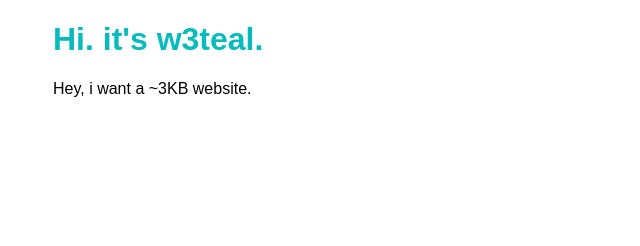
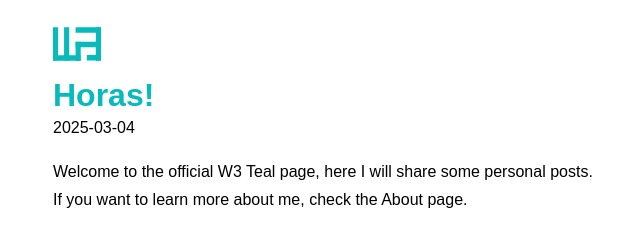
Before and after one commit to w3teal/3kb, a plain HTML site: page index.html in a window 1280 px wide. Shown: the whole page, without its empty margins (187-827 px from the left). Drawn offline with Linux system fonts and the light colour scheme.

Commit message:
More test

```diff
--- /dev/null
+++ b/assets/style.css
@@ -0,0 +1,18 @@
+body {
+    font-family: Arial, Helvetica, sans-serif;
+    max-width: 50rem;
+    margin: 0 auto;
+    line-height: 1.75rem;
+}
+h1,h2,h3,h4,h5,h6 {
+    line-height: normal;
+}
+h1,h2,h3,h4,h5,h6,a {
+    color: #07bbbc;
+}
+header {
+    padding: 1.25rem 0 0;
+}
+header>* {
+    margin: 0;
+}
--- a/index.html
+++ b/index.html
@@ -1,22 +1,26 @@
 <!DOCTYPE html>
 <html lang="en">
+
 <head>
     <meta charset="UTF-8">
     <meta name="viewport" content="width=device-width, initial-scale=1.0">
-    <title>W3Teal</title>
-    <style>
-        body {
-            font-family: Arial, Helvetica, sans-serif;
-            max-width: 50rem;
-            margin: 0 auto;
-        }
-        h1,h2,h3,h4,h5,h6,a {
-            color: #07bbbc;
-        }
-    </style>
+    <title>Horas! - W3Teal</title>
+    <link rel="stylesheet" href="assets/style.css">
 </head>
+
 <body>
-    <h1>Hi. it's w3teal.</h1>
-    <p>Hey, i want a ~3KB website.</p>
+    <header>
+        <a href="/"><img src="assets/logo.svg" alt="W3 Logo" width="48" height="48"></a>
+        <h1>Horas!</h1>
+        <p class="date">2025-03-04</p>
+    </header>
+    <article>
+        <p>
+            Welcome to the official W3 Teal page, here I will share some personal posts.
+            <br>
+            If you want to learn more about me, check the About page.
+        </p>
+    </article>
 </body>
+
 </html>
```
Also changed, not shown: assets/logo.svg (added).
